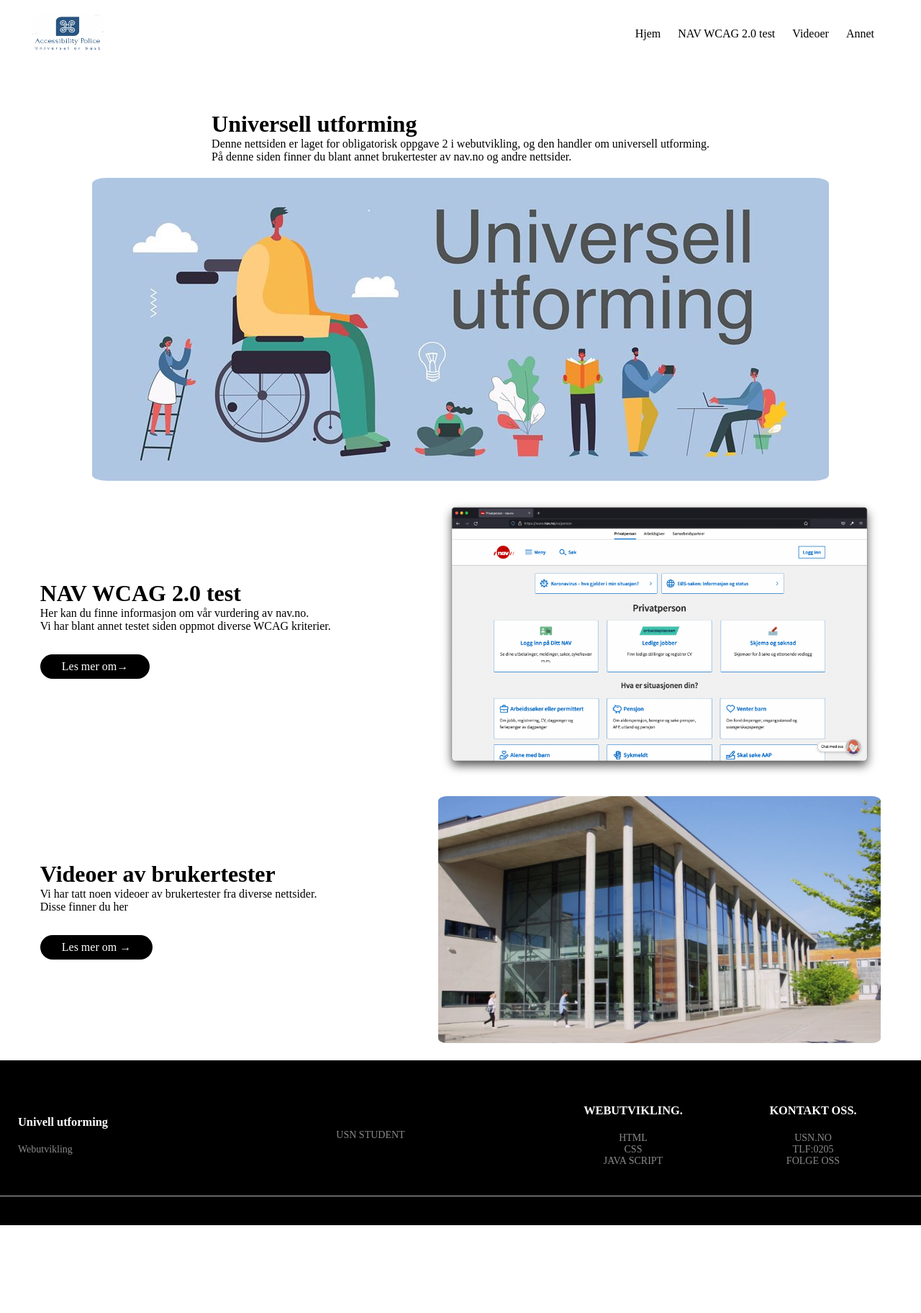
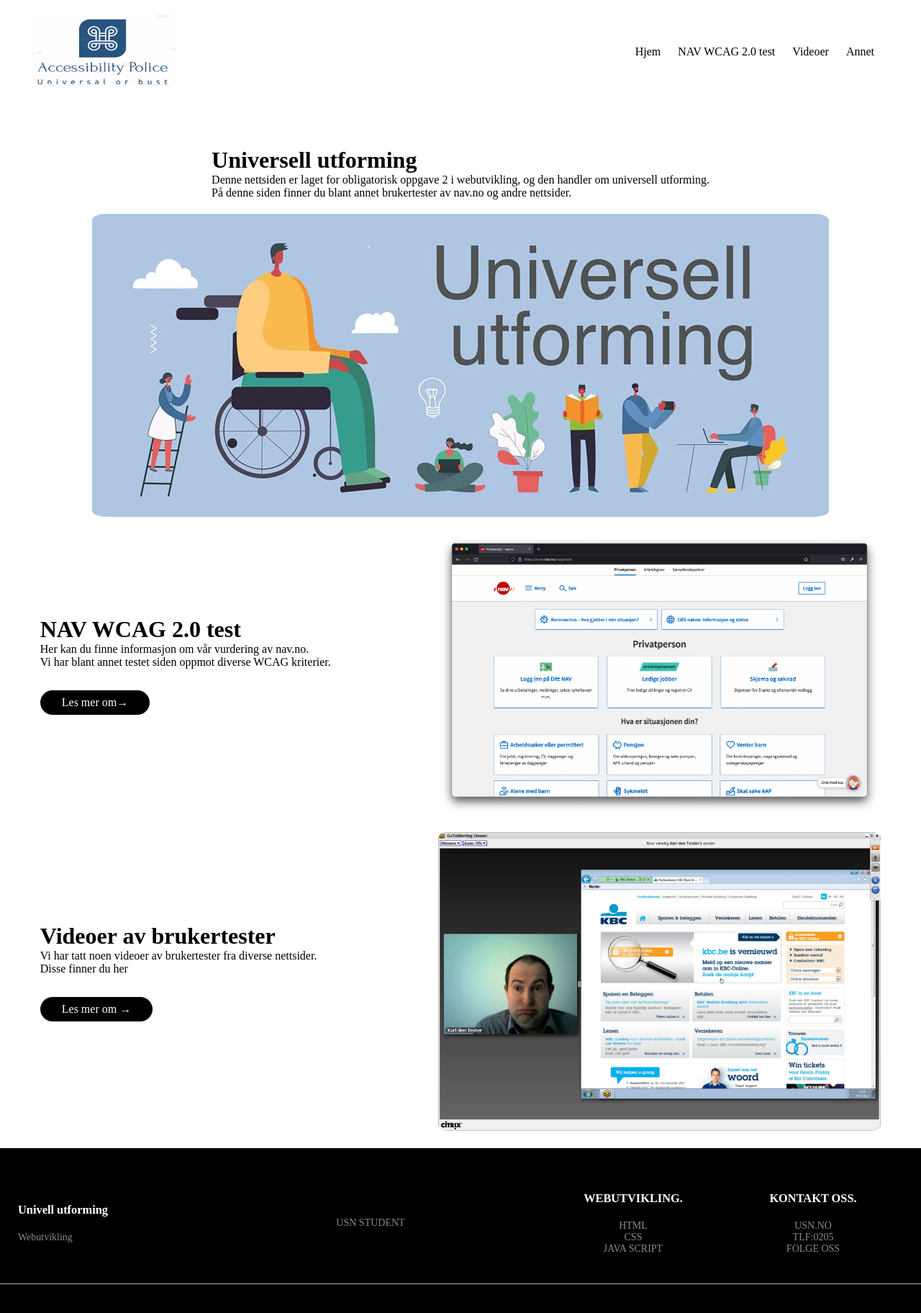
Before and after one commit to SturlaSolheim/Oblig-2-Webutvikling, a PHP site: page / in a window 1280 px wide. Shown: the whole page at 72% size. Before the commit the page ends 1702 px from the top, so only its background shows below. Run offline with PHP 8.4, Linux system fonts and the light colour scheme.

Commit message:
forsideendringer

```diff
--- a/header.php
+++ b/header.php
@@ -13,7 +13,9 @@
     <div class="container">
     <div class="navbox">
         <div>
+            <a href="index.php">
             <img src="bilder/logo.png"class="logo">
+            </a>
         </div>
 
             <nav>
--- a/index.php
+++ b/index.php
@@ -43,7 +43,7 @@ include("header.php");
 </div>
 
 <div class="col2">
-<img src="bilder/usn.jpg" alt="">
+<img src="bilder/usertest.png" alt="">
 </div>
 
 
--- a/style.css
+++ b/style.css
@@ -13,8 +13,8 @@
 }
 
 .logo{
-    width: 100px;
-    height: 50px;
+    width: 200px;
+    height: 100px;
     border-radius: 10px;
 }
 
```
Also changed, not shown: bilder/usertest.png (added).
